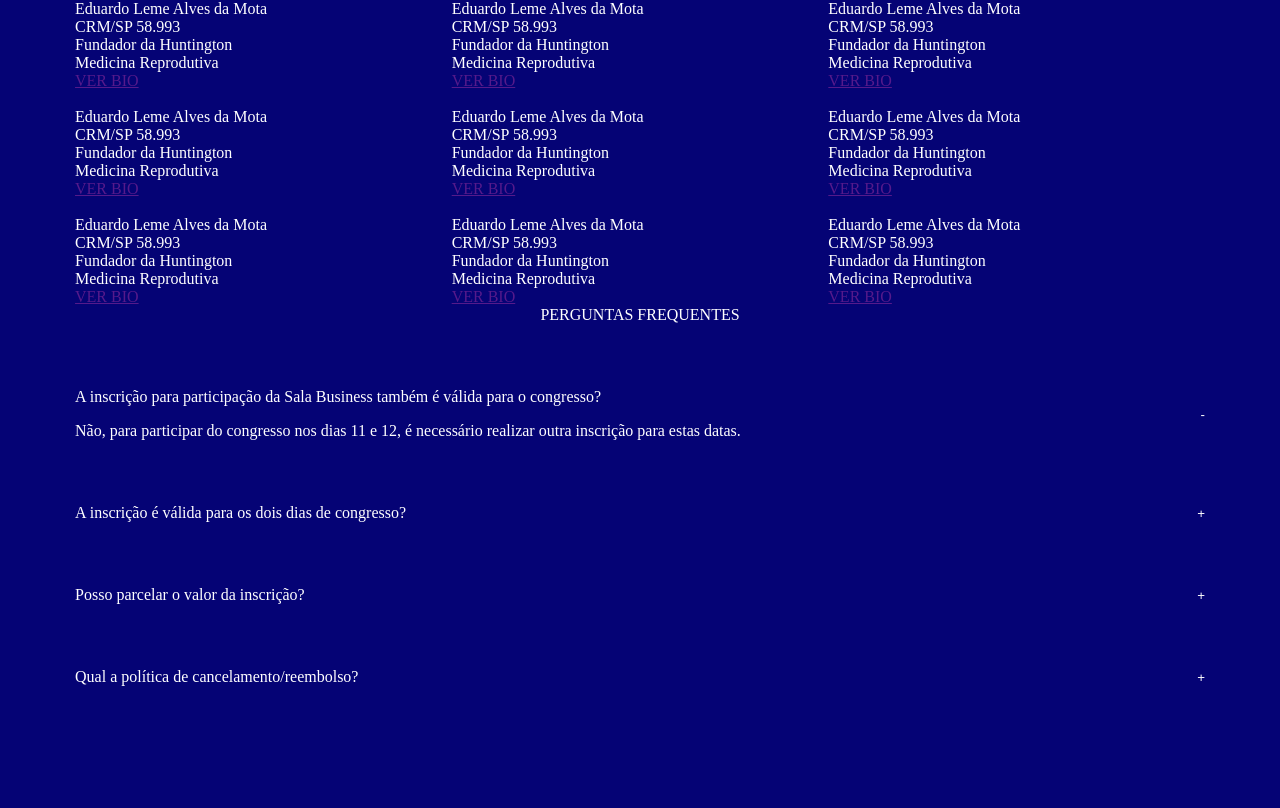
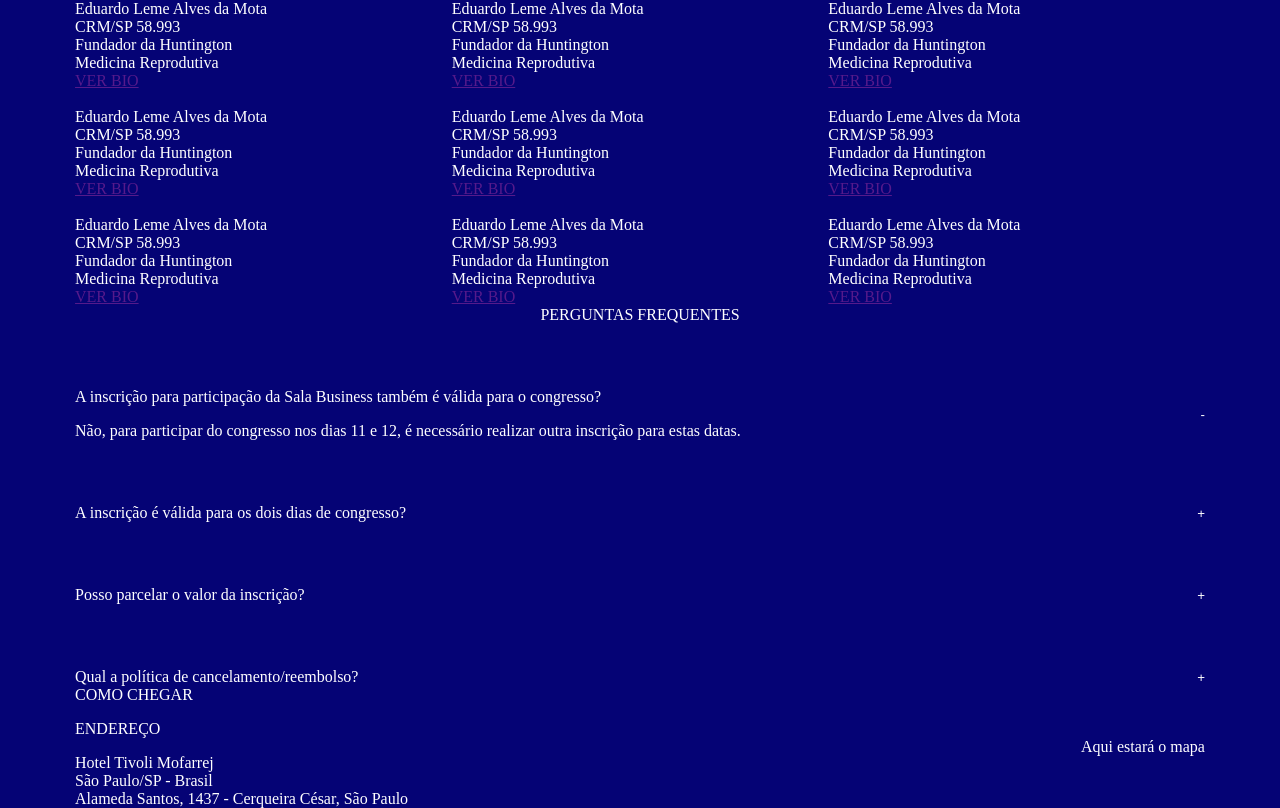
Before and after one commit to JJoaoAugusto/Teste-Wicomm-LP, a React (Vite) app in the folder my-react-app/: page / in a window 1280 px wide. Shown: the part 2914-3722 px from the top of the page. Before the commit the page ends 3600 px from the top, so only its background shows below. Built offline with nearby package versions, Linux system fonts and the light colour scheme.

Commit message:
feat: initial address section

```diff
--- /dev/null
+++ b/my-react-app/src/pages/HomePage/AddressSection/index.tsx
@@ -0,0 +1,22 @@
+import { Section } from "./style";
+
+export const AddressSecrion = () => {
+  return (
+    <Section>
+      <article className="container-address">
+        <div className="container-address--info">
+          <p>COMO CHEGAR</p>
+          <p>ENDEREÇO</p>
+          <div>
+            <p>Hotel Tivoli Mofarrej</p>
+            <p>São Paulo/SP - Brasil</p>
+            <p>Alameda Santos, 1437 - Cerqueira César, São Paulo</p>
+          </div>
+        </div>
+        <div className="container-address--map">
+          <p>Aqui estará o mapa</p>
+        </div>
+      </article>
+    </Section>
+  );
+};
--- /dev/null
+++ b/my-react-app/src/pages/HomePage/AddressSection/style.ts
@@ -0,0 +1,30 @@
+import styled from "styled-components";
+
+export const Section = styled.section`
+  display: flex;
+  flex-direction: column;
+  justify-content: center;
+  align-items: center;
+
+  width: 100%;
+  max-width: 1200px;
+
+  .container-address {
+    display: flex;
+    flex-direction: row;
+    justify-content: space-between;
+    align-items: center;
+
+    width: 100%;
+  }
+
+  .container-address--info {
+    display: flex;
+    flex-direction: column;
+    justify-content: center;
+    align-items: start;
+
+    width: 400px;
+    gap: 16px;
+  }
+`;
--- a/my-react-app/src/pages/HomePage/index.tsx
+++ b/my-react-app/src/pages/HomePage/index.tsx
@@ -1,5 +1,6 @@
 import { Header } from "../../components/Header";
 import { AboutSection } from "./AboutSection";
+import { AddressSecrion } from "./AddressSection";
 import { ComissionSection } from "./ComissionSection";
 import { FaqSection } from "./FaqSection";
 import { ScheduleSection } from "./ScheduleSection";
@@ -14,6 +15,7 @@ export const HomePage = () => {
       <ScheduleSection />
       <ComissionSection />
       <FaqSection />
+      <AddressSecrion />
     </>
   );
 };
```
